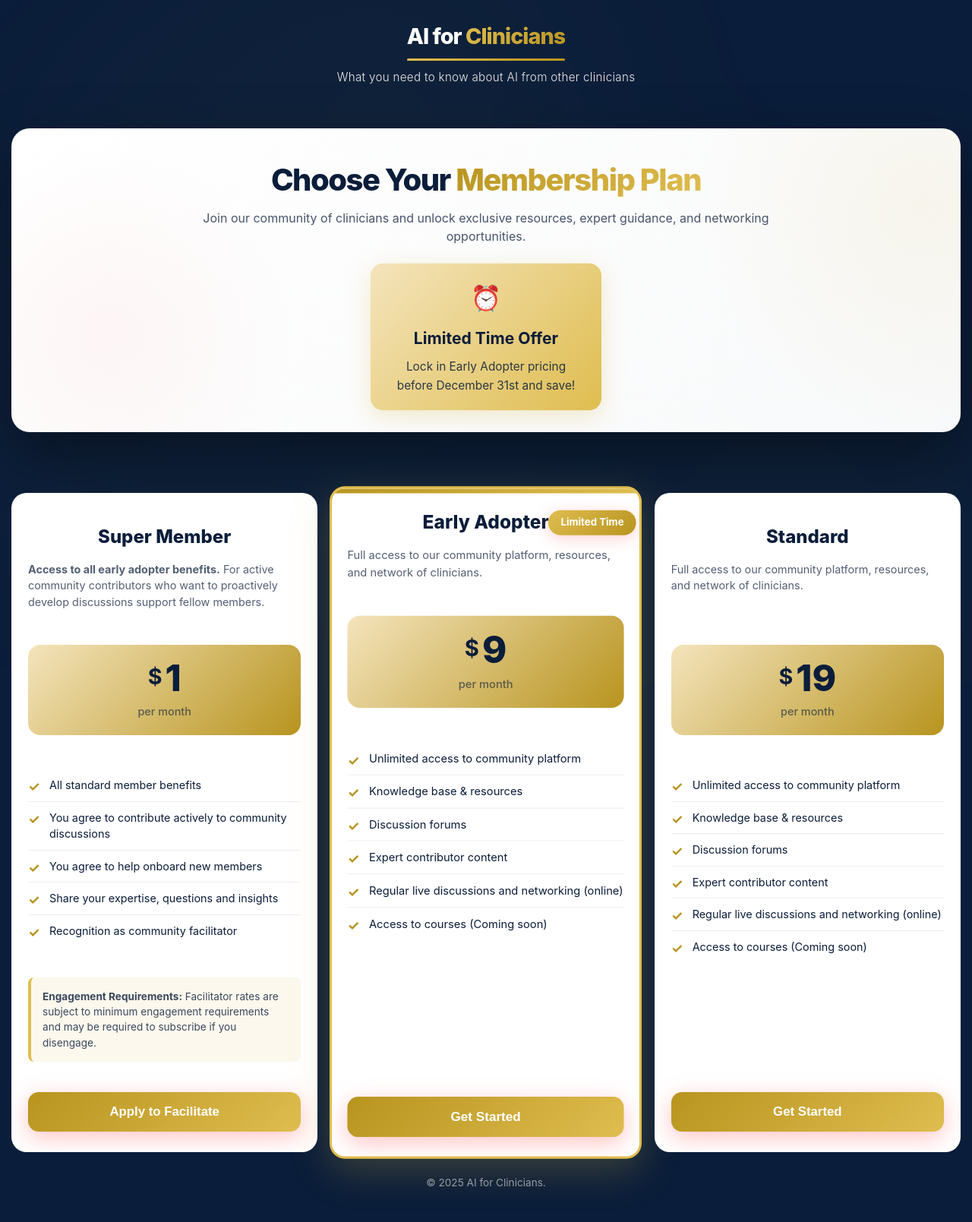
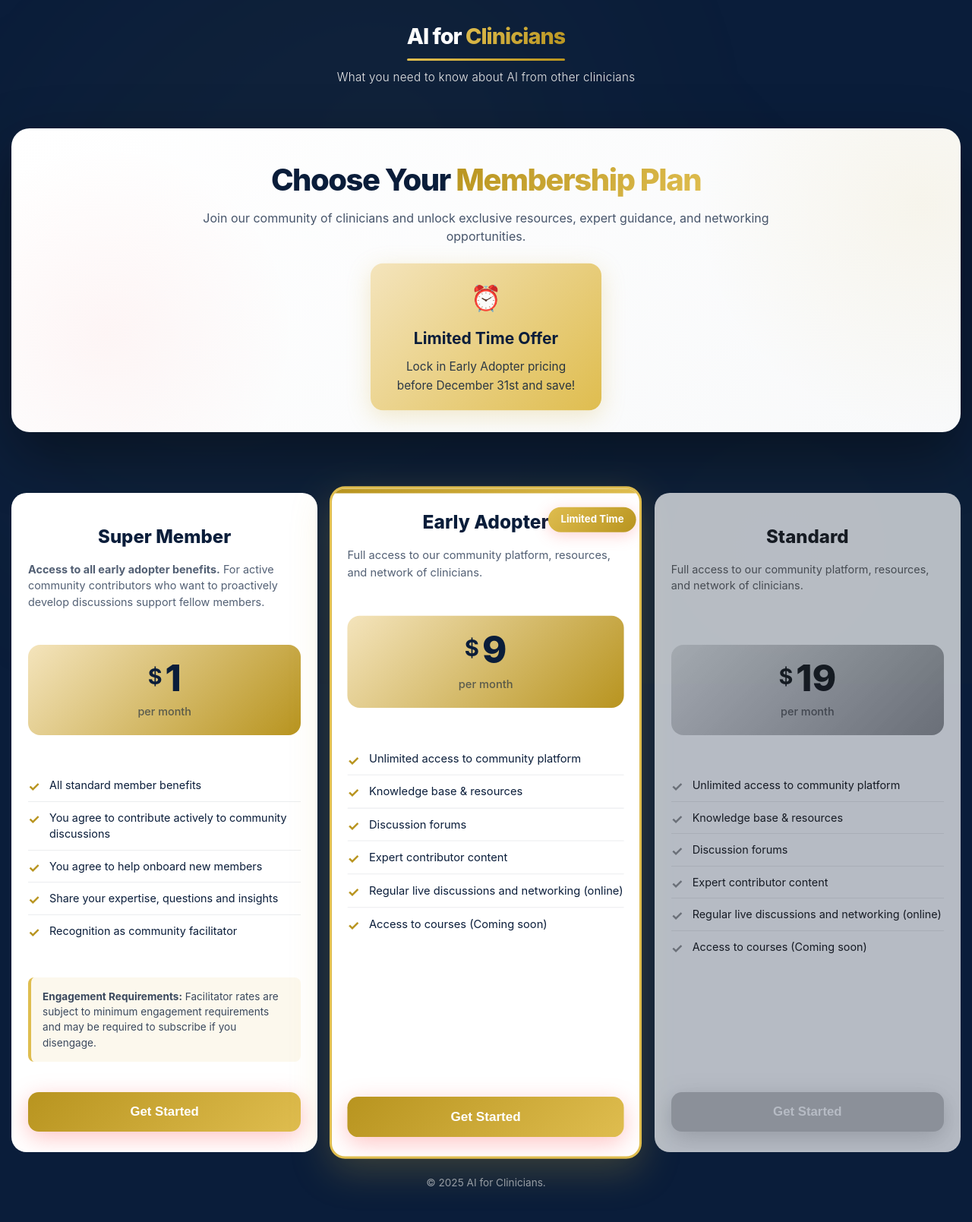
Before and after one commit to keisler-au/aiforclin, a Jekyll site: the page built from community/memberships.html, in a window 1280 px wide. Shown: the whole page at 76% size. Built offline with Jekyll 4.4.1, drawn with Linux system fonts in a browser that asks for light colours.

Commit message:
greyed-out

```diff
--- a/community/memberships.html
+++ b/community/memberships.html
@@ -49,7 +49,7 @@ title: Choose Your Membership
         </footer>
 
         <div class="c-button-wrapper">
-            <button class="c-submit-button" type="button">Apply to Facilitate</button>
+            <button class="c-submit-button" type="button">Get Started</button>
         </div>
     </article>
 
@@ -87,7 +87,7 @@ title: Choose Your Membership
         </div>
     </article>
 
-    <article class="c-feature">
+    <article class="c-feature disabled">
         <header class="card-header">
             <div class="header-title margin-top">
                 <h3 id="memberPlanTitle">Standard</h3>
--- a/community/styles/media-queries/max-width-640.css
+++ b/community/styles/media-queries/max-width-640.css
@@ -0,0 +1,7 @@
+@media (max-width: 640px) {
+    .c-badge.limited-badge-position {
+        position: absolute;
+        top: 0px;
+        right: 0px;
+    }
+}
--- a/community/styles/memberships.css
+++ b/community/styles/memberships.css
@@ -166,7 +166,7 @@
 /* Featured Plan */
 .c-badge.limited-badge-position {
     position: absolute;
-    top: 28px;
+    top: 24px;
     right: 5px;
 }
 
@@ -186,6 +186,18 @@
     transform: scale(1.02) translateY(-8px);
 }
 
+/* Disabled Card */
+.c-feature.disabled {
+    filter: grayscale(100%);
+    opacity: 0.7;
+    pointer-events: none; /* Disables mouse events */
+}
+
+.c-feature.disabled .c-submit-button {
+    background: #bdc3c7; /* A light grey for the button */
+    cursor: not-allowed;
+}
+
 /* Animations */
 @keyframes pulse {
     0%, 100% {
```
